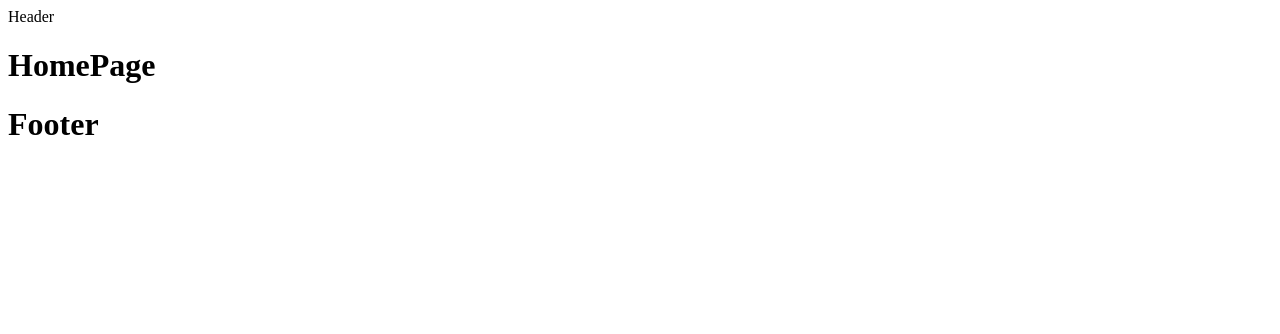
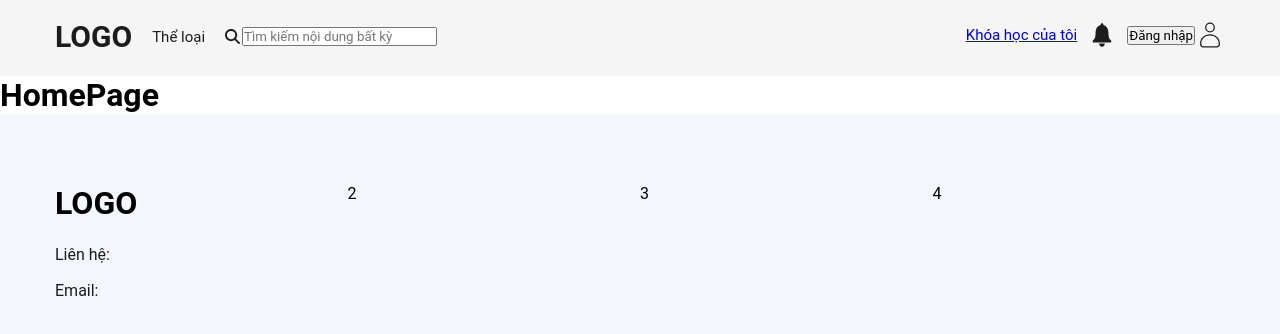
Before and after one commit to anhhung04/db_assignment, a React (Vite) app in the folder frontend/: page / in a window 1280 px wide. Shown: the top 334 px of the page. Built offline with nearby package versions, Linux system fonts and the light colour scheme.

Commit message:
[#1] 5/5

```diff
--- a/frontend/src/pages/theme/footer/footer.jsx
+++ b/frontend/src/pages/theme/footer/footer.jsx
@@ -1,7 +1,26 @@
 import { memo } from "react";
+import "./style.scss";
+const Footer = () => {
+    return <footer className="footer">
+        <div className="container">
+            <div className="row">
+                <div className="col-lg-3">
+                    <div className="footer_about">
+                        <h1 className="footer_about_logo">LOGO</h1>
+                        <ul>
+                            <li>Liên hệ:</li>
+                            <li>Email:</li>
+                            <li></li>
+                        </ul>
+                    </div>
+                </div>
+                <div className="col-lg-3">2</div>
+                <div className="col-lg-3">3</div>
+                <div className="col-lg-3">4</div>
+            </div>
 
-const Footer = () => {
-    return <h1>Footer</h1>
+        </div>
+    </footer>;
 }
 
 export default memo(Footer);
--- /dev/null
+++ b/frontend/src/pages/theme/footer/style.scss
@@ -0,0 +1,22 @@
+.footer {
+
+    background: #F3F6FA;
+    padding-top: 70px;
+    padding-bottom: 0;
+
+    .footer_about {
+        margin-bottom: 30px;
+
+        .footer_about_logo {
+            margin-bottom: 15px;
+            display: inline-block;
+        }
+
+        ul li {
+            font-size: 16px;
+            color: #1c1c1c;
+            line-height: 36px;
+            list-style: none;
+        }
+    }
+}
--- a/frontend/src/pages/theme/header/header.jsx
+++ b/frontend/src/pages/theme/header/header.jsx
@@ -1,7 +1,46 @@
 import { memo } from "react";
+import "./style.scss";
+import { CiUser } from "react-icons/ci";
+import { FaMagnifyingGlass } from "react-icons/fa6";
+import { IoIosNotifications } from "react-icons/io";
+
 
 const Header = () => {
-    return <div className="container">Header</div>
+    return (
+        <div className="header_top">
+            <div className="container">
+                <div className="row">
+                    <div className="col-6 header_top_left">
+                        <ul>
+                            <li className="header_logo">
+                                <h1>LOGO</h1>
+                            </li>
+                            <li>Thể loại</li>
+                            <li>
+                                <FaMagnifyingGlass />
+                                <input type="text" placeholder='Tìm kiếm nội dung bất kỳ' required />
+                            </li>
+                        </ul>
+                    </div>
+                    <div className="col-6 header_top_right">
+                        <ul>
+                            <li>
+                                <a href="#">Khóa học của tôi</a>
+                            </li>
+                            <li>
+                                <IoIosNotifications />
+                            </li>
+                            <li>
+                                <span><button type="submit">Đăng nhập</button></span>
+                                <CiUser />
+                            </li>
+
+                        </ul>
+                    </div>
+                </div>
+            </div>
+        </div>
+    )
 }
 
 export default memo(Header);
--- /dev/null
+++ b/frontend/src/pages/theme/header/style.scss
@@ -0,0 +1,51 @@
+.header_top {
+    background: #f5f5f5;
+}
+
+.header_top_left {
+    align-items: center;
+    display: flex;
+
+    ul {
+        display: flex;
+        align-items: center;
+        padding: 10px 0 13px;
+        list-style: none;
+        column-gap: 20px;
+    }
+
+    li {
+        font-size: 15px;
+        display: flex;
+        color: #1c1c1c;
+        align-items: center;
+        column-gap: 2px;
+    }
+}
+
+.header_top_right {
+
+    display: flex;
+    justify-content: end;
+    align-items: center;
+    padding: 10px 0 13px;
+
+    ul {
+        display: flex;
+        align-items: center;
+        padding: 10px 0 13px;
+        list-style: none;
+        column-gap: 10px;
+    }
+
+    li {
+        font-size: 15px;
+        display: flex;
+        color: #1c1c1c;
+        align-items: center;
+
+        svg {
+            font-size: 30px;
+        }
+    }
+}
--- a/frontend/src/style/pages/_all.scss
+++ b/frontend/src/style/pages/_all.scss
@@ -1,28 +1,3 @@
-/*
-@import url('https://fonts.googleapis.com/css2?family=Poppins:wght@400;600;700&display=swap');
-
-* {
-    margin: 0;
-    padding: 0;
-    box-sizing: border-box;
-}
-
-body {
-    font-family: 'Poppins', sans-serif;
-    -webkit-font-smoothing: antialiased;
-    -moz-osx-font-smoothing: grayscale;
-    display: flex;
-    justify-content: center;
-    align-items: center;
-    min-height: 100vh;
-    background: whitesmoke;
-}
-
-code {
-    font-family: source-code-pro, Menlo, Monaco, Consolas, 'Courier New', monospace;
-}
-*/
-
 @use "sass:map";
 @import "theme";
 
@@ -42,6 +17,21 @@ body {
     width: 100%;
     padding-left: 15px;
     padding-right: 15px;
-    background: map.get($theme-colors, "main");
+    //background: map.get($theme-colors, "main");
     margin: auto;
 }
+
+.row {
+    display: flex;
+    flex-wrap: wrap;
+}
+
+.col-6 {
+    flex: 0 0 50%;
+    max-width: 50%;
+}
+
+.col-lg-3 {
+    flex: 0 0 25%;
+    max-width: 25%;
+}
--- a/frontend/src/style/pages/_theme.scss
+++ b/frontend/src/style/pages/_theme.scss
@@ -0,0 +1,3 @@
+// Common theme styles
+$theme-colors : ("main": #00FFFF,
+)
--- a/frontend/src/style/style.scss
+++ b/frontend/src/style/style.scss
@@ -0,0 +1 @@
+@import "pages/all"
```
Also changed, not shown: frontend/src/utils/api.js (added, +29 -0 lines), frontend/src/component/users/courses/index.jsx (added).
